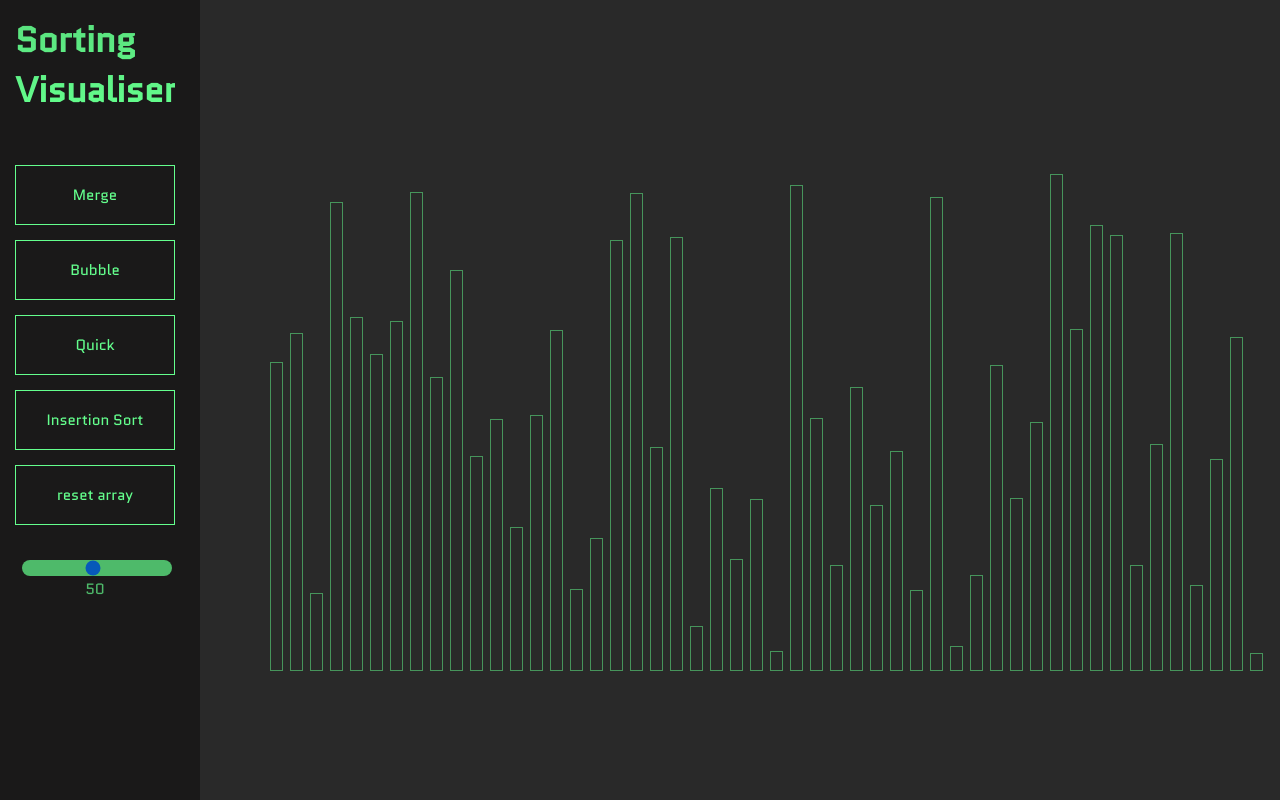
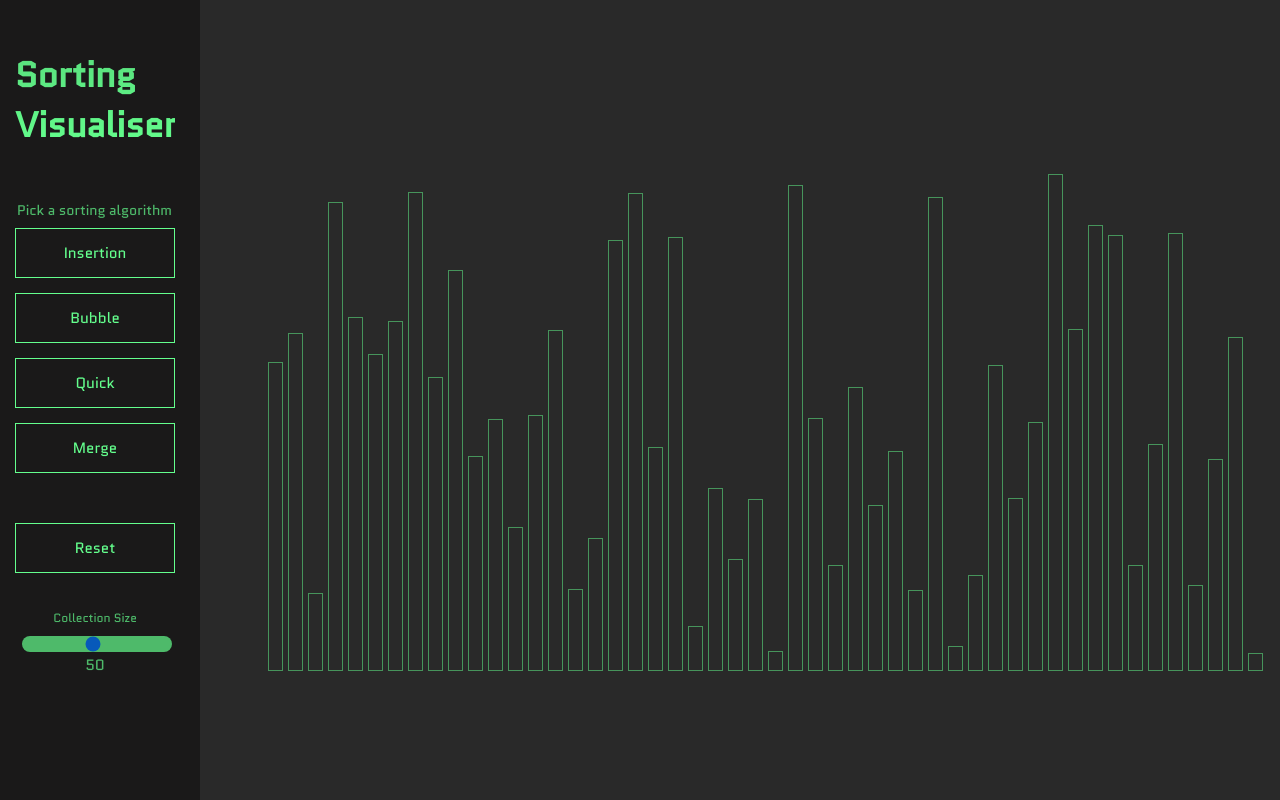
Before and after one commit to joshcodd/sorting-visualiser, a React (Create React App) app: page / in a window 1280 px wide. Built offline with nearby package versions, Linux system fonts and the light colour scheme.

Commit message:
Add components.

```diff
--- a/src/components/App.jsx
+++ b/src/components/App.jsx
@@ -4,108 +4,118 @@ import Visualiser from "./Visualiser/Visualiser";
 import quickSort from "./Visualiser/quickSort";
 import bubbleSort from "./Visualiser/bubbleSort";
 import mergeSort from "./Visualiser/mergeSort";
+import insertionSort from "./Visualiser/insertionSort";
 
 function App() {
   let [bars, setBars] = useState([]);
-  const [numberOfBars, setNumberOfBars] = useState(50);
+  let [currentAlgorithm, setCurrentAlgorithm] = useState("");
 
   //Generate and return array of random values (bar heights)
   function generateArray(numOfBars) {
+    //Add transition class for array reset animations.
+    const arrayBars = document.getElementsByClassName("bar");
+    while (arrayBars.length > 0) {
+      arrayBars[0].className = "bar-trans";
+    }
+
     const barsArray = [];
     for (let i = 0; i < numOfBars; i++) {
-      const barSize = Math.floor(Math.random() * 500);
-      barsArray.push(barSize);
+      const randomBarSize = Math.floor(Math.random() * 500);
+      barsArray.push(randomBarSize);
     }
     setBars(barsArray);
   }
 
-  //Generate array on load when bars = []
+  //Generate array on load.
   useEffect(() => {
-    generateArray(numberOfBars);
+    generateArray(50);
   }, []);
 
-  function handleSlider(val) {
-    setNumberOfBars(val);
+  //delay
+  function wait(ms) {
+    return new Promise((resolve) => setTimeout(resolve, ms));
   }
 
-  // //Handle the different sort button clicks
-  function handleBubbleSortClick() {
-    const bubbleResult = bubbleSort(bars);
-    handleTimeline(bubbleResult, "bubble");
-  }
+  async function handleTimeline(searchType) {
+    //Remove transition class from classname.
+    const barsChangeTransition = document.getElementsByClassName("bar-trans");
+    while (barsChangeTransition.length > 0) {
+      barsChangeTransition[0].className = "bar";
+    }
 
-  function handleMergeSortClick() {
-    const mergeResult = mergeSort(bars);
-    handleTimeline(mergeResult, "merge");
-  }
-
-  function handleQuickSortClick() {
-    const quickResult = quickSort(bars);
-    handleTimeline(quickResult, "quick");
-  }
-
-  async function handleTimeline(sortingResult, sort) {
-    const timeLine = sortingResult.timeLine;
-    const sortedArray = sortingResult.bars;
+    setCurrentAlgorithm(searchType);
+    let timeLine = [];
+    let sortedArray = [];
     const arrayBars = document.getElementsByClassName("bar");
 
-    //delay
-    function wait(ms) {
-      return new Promise((resolve) => setTimeout(resolve, ms));
-    }
+    switch (searchType) {
+      case "Merge":
+        const mergeResult = mergeSort(bars);
+        timeLine = mergeResult.timeLine;
+        sortedArray = mergeResult.bars;
 
-    switch (sort) {
-      case "merge":
         for (let i = 0; i < timeLine.length; i++) {
           const [barOneIndex, barTwoIndex, newHeight] = timeLine[i];
           const barOne = arrayBars[barOneIndex].style;
           const barTwo = arrayBars[barTwoIndex].style;
-
           barOne.height = `${newHeight}px`;
-
           barOne.background = "red";
           barTwo.background = "red";
-
-          await wait(10);
-
+          await wait(20);
           barOne.background = "";
           barTwo.background = "";
         }
         break;
 
-      case "bubble":
+      case "Bubble":
+        const bubbleResult = bubbleSort(bars);
+        timeLine = bubbleResult.timeLine;
+        sortedArray = bubbleResult.bars;
+
         for (let i = 0; i < timeLine.length; i++) {
           const [barOneIndex, barTwoIndex, heightOne, HeightTwo] = timeLine[i];
           const barOne = arrayBars[barOneIndex].style;
           const barTwo = arrayBars[barTwoIndex].style;
-
           barOne.height = `${HeightTwo}px`;
           barTwo.height = `${heightOne}px`;
-
           barOne.background = "red";
           barTwo.background = "red";
-
-          await wait(10);
-
+          await wait(20);
           barOne.background = "";
           barTwo.background = "";
         }
         break;
 
-      case "quick":
+      case "Quick":
+        const quickResult = quickSort(bars);
+        timeLine = quickResult.timeLine;
+        sortedArray = quickResult.bars;
+
         for (let i = 0; i < timeLine.length; i++) {
           const [pivotIndex, barIndex, barHeight] = timeLine[i];
           const barOne = arrayBars[barIndex].style;
           const pivot = arrayBars[pivotIndex].style;
-
           barOne.height = `${barHeight}px`;
           barOne.background = "red";
           pivot.background = "yellow";
-
-          await wait(30);
-
+          await wait(20);
           barOne.background = "";
           pivot.background = "";
+        }
+        break;
+
+      case "Insertion":
+        const insertionResult = insertionSort(bars);
+        timeLine = insertionResult.timeLine;
+        sortedArray = insertionResult.bars;
+
+        for (let i = 0; i < timeLine.length; i++) {
+          const [barIndex, barHeight] = timeLine[i];
+          const barOne = arrayBars[barIndex].style;
+          barOne.height = `${barHeight}px`;
+          barOne.background = "red";
+          await wait(20);
+          barOne.background = "";
         }
         break;
 
@@ -113,19 +123,18 @@ function App() {
         alert("There has been an error please refresh");
         break;
     }
+    setCurrentAlgorithm("");
     setBars(sortedArray);
   }
 
   return (
     <div>
       <Sidebar
-        onMerge={handleMergeSortClick}
-        onBubble={handleBubbleSortClick}
-        onQuick={handleQuickSortClick}
         onReset={generateArray}
-        onSlider={handleSlider}
+        onSortButtonPress={handleTimeline}
+        currentAlgorithm={currentAlgorithm}
       />
-      <Visualiser bars={bars} numbars={numberOfBars} />
+      <Visualiser bars={bars} />
     </div>
   );
 }
--- a/src/components/Sidebar/Sidebar.jsx
+++ b/src/components/Sidebar/Sidebar.jsx
@@ -1,69 +1,59 @@
-import React from "react";
+import React, { useState } from "react";
 import "./sidebar.css";
-
-let sliderValue = 50;
+import Slider from "../Slider/Slider";
+import SidebarButton from "../SidebarButton/SidebarButton";
 
 function Sidebar(props) {
-  function handleClick(event) {
+  const [sliderValue, setSliderValue] = useState(50);
+
+  function handleSortButton(event) {
     const value = event.target.value;
-    switch (value) {
-      case "merge":
-        props.onMerge();
-        break;
 
-      case "bubble":
-        props.onBubble();
-        break;
-
-      case "quick":
-        props.onQuick();
-        break;
-
-      case "reset":
-        console.log(sliderValue);
-        props.onReset(sliderValue);
-        break;
-
-      default:
-        break;
-    }
+    props.onSortButtonPress(value);
   }
 
-  function handleChange(event) {
-    sliderValue = event.target.value;
+  function handleResetButton() {
     props.onReset(sliderValue);
+  }
+
+  function handleSliderOnMouseUp(value) {
+    props.onReset(value);
+  }
+
+  function handleSliderChange(value) {
+    setSliderValue(value);
   }
 
   return (
     <div className="sidebar">
       <h1> Sorting Visualiser </h1>
-      <button className="btn" onClick={handleClick} value="merge">
-        Merge
-      </button>
-      <button className="btn" id="btn" onClick={handleClick} value="bubble">
-        Bubble
-      </button>
-      <button className="btn" onClick={handleClick} value="quick">
-        Quick
-      </button>
-      <button className="btn" onClick={handleClick}>
-        Insertion Sort
-      </button>
-      <button className="btn" onClick={handleClick} value="reset">
-        reset array
-      </button>
-
-      <div className="sliderContainer">
-        <input
-          type="range"
-          min="5"
-          max="100"
-          className="slider"
-          id="myRange"
-          onMouseUp={handleChange}
-        />
-        <output className="sliderOutput"> {sliderValue} </output>
-      </div>
+      <p> Pick a sorting algorithm</p>
+      <SidebarButton
+        text="Insertion"
+        action={props.currentAlgorithm === "" ? handleSortButton : null}
+      />
+      <SidebarButton
+        text="Bubble"
+        action={props.currentAlgorithm === "" ? handleSortButton : null}
+      />
+      <SidebarButton
+        text="Quick"
+        action={props.currentAlgorithm === "" ? handleSortButton : null}
+      />
+      <SidebarButton
+        text="Merge"
+        action={props.currentAlgorithm === "" ? handleSortButton : null}
+        className="btn-last"
+      />
+      <SidebarButton
+        text="Reset"
+        action={props.currentAlgorithm === "" ? handleResetButton : null}
+      />
+      <Slider
+        value={sliderValue}
+        onChange={props.currentAlgorithm === "" ? handleSliderChange : null}
+        onMouseUp={props.currentAlgorithm === "" ? handleSliderOnMouseUp : null}
+      />
     </div>
   );
 }
--- a/src/components/Sidebar/sidebar.css
+++ b/src/components/Sidebar/sidebar.css
@@ -6,30 +6,42 @@
   width: 200px;
   background-color: rgb(26, 25, 25);
   display: inline-block;
+  text-align: left;
 }
 
 h1 {
   font-size: 35px;
   width: 160px;
-  margin: 15px 50px 50px 15px;
+  margin: 25% 50px 25% 15px;
   font-family: Quantico;
   background: -webkit-linear-gradient(#59df7d, #64ff8d);
   -webkit-background-clip: text;
   -webkit-text-fill-color: transparent;
 }
 
+p {
+  width: 200px;
+  font-family: Quantico;
+  color: #64ff8d;
+  margin: 15px 15px 0px 17px;
+
+  font-size: 14px;
+  opacity: 0.7;
+  margin-bottom: 8px;
+}
+
 .btn {
   font-family: Quantico;
   font-size: 15px;
   width: 160px;
-  height: 60px;
+  height: 50px;
   color: #64ff8d;
   text-align: center;
   display: block;
   border: 1px solid;
   position: relative;
   overflow: hidden;
-  margin: 15px 15px;
+  margin: 0px 15px 15px 15px;
   background: rgb(26, 25, 25);
 }
 
@@ -57,6 +69,7 @@ h1 {
   border-radius: 10px;
   transition: all 0.3s ease;
   opacity: 0.7;
+  margin-top: 10px;
 }
 
 .sliderOutput {
@@ -72,3 +85,14 @@ h1 {
   margin: 35px 20px;
   text-align: center;
 }
+
+.btn-last {
+  margin-bottom: 50px;
+}
+
+.sliderTitle {
+  font-family: Quantico;
+  color: #64ff8d;
+  font-size: 12px;
+  opacity: 0.7;
+}
--- /dev/null
+++ b/src/components/SidebarButton/SidebarButton.jsx
@@ -0,0 +1,15 @@
+import React from "react";
+
+function SidebarButton(props) {
+  return (
+    <button
+      className={"btn " + props.className}
+      onClick={props.action}
+      value={props.text}
+    >
+      {props.text}
+    </button>
+  );
+}
+
+export default SidebarButton;
--- /dev/null
+++ b/src/components/Slider/Slider.jsx
@@ -0,0 +1,32 @@
+import React from "react";
+
+function Slider(props) {
+  let value = props.value;
+
+  function handleChange(event) {
+    props.onChange(event.target.value);
+  }
+
+  function handleOnMouseUp(event) {
+    props.onMouseUp(event.target.value);
+  }
+
+  return (
+    <div className="sliderContainer">
+      <label className="sliderTitle">Collection Size</label>
+      <input
+        type="range"
+        min="5"
+        max="100"
+        className="slider"
+        id="myRange"
+        onChange={handleChange}
+        onMouseUp={handleOnMouseUp}
+        value={value}
+      />
+      <output className="sliderOutput"> {value} </output>
+    </div>
+  );
+}
+
+export default Slider;
--- a/src/components/Visualiser/Visualiser.jsx
+++ b/src/components/Visualiser/Visualiser.jsx
@@ -3,9 +3,9 @@ import "./visualiser.css";
 import SortingBar from "../SortingBar/SortingBar";
 
 function Visualiser(props) {
-  const numOfBars = props.numbars;
-  const barsWidth = 9700 / numOfBars;
-  const margin = 300 / numOfBars;
+  const numOfBars = props.bars.length;
+  const barsWidth = 9800 / numOfBars;
+  const margin = 200 / numOfBars;
 
   return (
     <div className="visualiser">
--- a/src/components/Visualiser/bubbleSort.js
+++ b/src/components/Visualiser/bubbleSort.js
@@ -4,6 +4,7 @@
 // - The sorted array
 const timeLine = [];
 export default function bubbleSort(array) {
+  timeLine.length = 0; //clear array
   const sortingArray = [...array];
   for (let i = 0; i < sortingArray.length; i++) {
     for (let j = 0; j < sortingArray.length; j++) {
--- /dev/null
+++ b/src/components/Visualiser/insertionSort.js
@@ -0,0 +1,22 @@
+//Function to take in an array and return :
+// - A timeLine, I.E an array of pairs where the two values are the index of bars to be swapped in
+//   order to visualise a insertion sort step by step.
+// - The sorted array
+let timeLine = [];
+export default function insertionSort(array) {
+  timeLine.length = 0; //clear array
+  let sortingArray = [...array];
+  for (let i = 1; i < sortingArray.length; i++) {
+    let key = sortingArray[i];
+    let j = i - 1;
+
+    while (j >= 0 && sortingArray[j] > key) {
+      sortingArray[j + 1] = sortingArray[j];
+      timeLine.push([j + 1, sortingArray[j]]);
+      j = j - 1;
+    }
+    sortingArray[j + 1] = key;
+    timeLine.push([j + 1, key]);
+  }
+  return { timeLine: timeLine, bars: sortingArray };
+}
--- a/src/components/Visualiser/mergeSort.js
+++ b/src/components/Visualiser/mergeSort.js
@@ -5,6 +5,7 @@ const timeLine = [];
 
 //Function to call the recursive mergesortMain and return the needed values to the app component.
 export default function mergeSort(array) {
+  timeLine.length = 0; //clear array
   const sortingArray = [...array];
 
   mergeSortMain(sortingArray);
--- a/src/components/Visualiser/quickSort.js
+++ b/src/components/Visualiser/quickSort.js
@@ -6,8 +6,8 @@ const timeLine = [];
 
 //Function to call the recursive quickSortMain and return the needed values to the app component.
 export default function quickSort(array) {
+  timeLine.length = 0; //clear array
   const sortingArray = [...array];
-
   quickSortMain(sortingArray, 0, sortingArray.length - 1);
   return { timeLine: timeLine, bars: sortingArray };
 }
--- a/src/components/Visualiser/visualiser.css
+++ b/src/components/Visualiser/visualiser.css
@@ -28,4 +28,15 @@
   height: 0px;
   opacity: 0.5;
   margin: 1px;
+  transition: height 0.1s ease-out;
 }
+
+.bar-trans {
+  border: 1px solid #64ff8d;
+  transition: height 1s ease-out;
+  display: inline-block;
+  width: 0px;
+  height: 0px;
+  opacity: 0.5;
+  margin: 1px;
+}
```
Also changed, not shown: src/components/Slider/slider.css (added).
